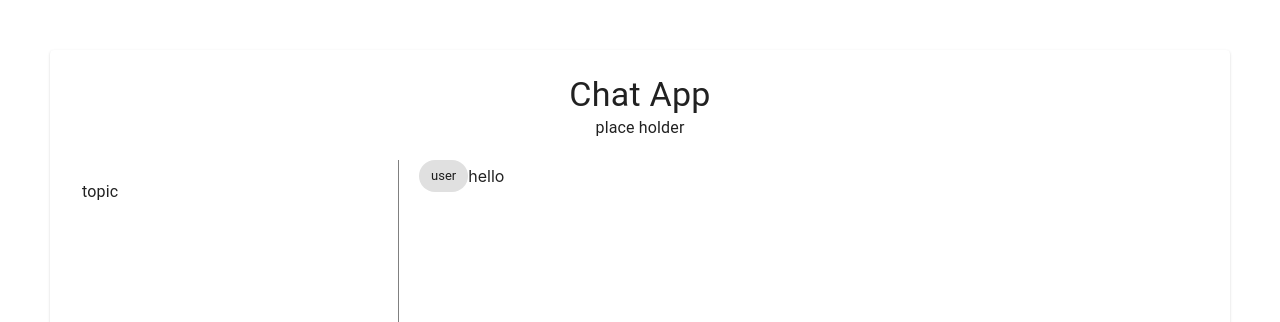
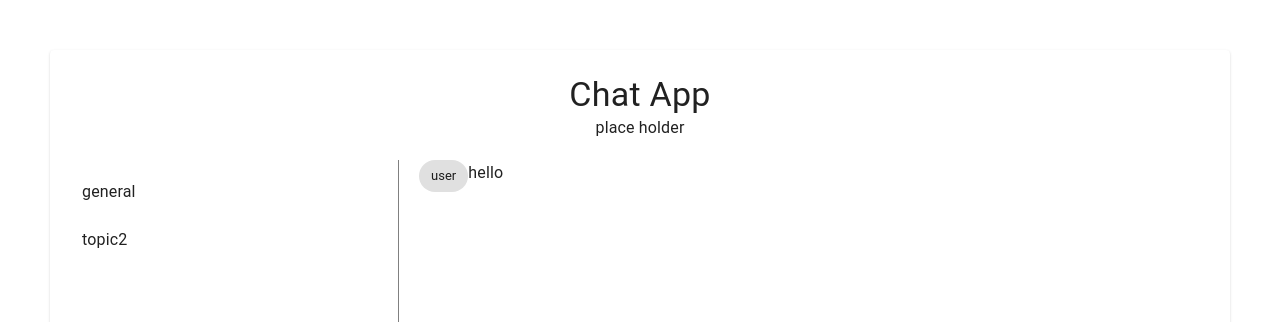
Before and after one commit to IvanTorresMia/LiveChat-withReact, a React (Create React App) app in the folder client/: page / in a window 1280 px wide. Shown: the top 322 px of the page. Built offline with nearby package versions, Linux system fonts and the light colour scheme.

Commit message:
utilizing context

```diff
--- a/client/src/Components/Dashboard.js
+++ b/client/src/Components/Dashboard.js
@@ -7,7 +7,8 @@ import ListItem from "@material-ui/core/ListItem";
 import ListItemText from "@material-ui/core/ListItemText";
 import Chip from "@material-ui/core/Chip";
 import Button from "@material-ui/core/Button";
-import TextField from '@material-ui/core/TextField';
+import TextField from "@material-ui/core/TextField";
+import { CTX } from "./Store";
 
 const useStyles = makeStyles((theme) => ({
   root: {
@@ -39,7 +40,16 @@ const useStyles = makeStyles((theme) => ({
 const Dashboard = () => {
   const classes = useStyles();
 
-  const [textValue, changeTextValue] = useState('')
+  // CTX STORE
+
+  const [allChats] = React.useContext(CTX);
+
+    console.log([allChats])
+
+    const topics = Object.keys(allChats)
+
+
+  const [textValue, changeTextValue] = useState("");
 
   return (
     <div>
@@ -51,7 +61,7 @@ const Dashboard = () => {
         <div className={classes.flex}>
           <div className={classes.topicsWindow}>
             <List>
-              {["topic"].map((topic) => (
+              {topics.map((topic) => (
                 <ListItem key={topic} button>
                   <ListItemText primary={topic} />
                 </ListItem>
@@ -62,13 +72,19 @@ const Dashboard = () => {
             {[{ from: "user", msg: "hello" }].map((chat, i) => (
               <div key={i} className={classes.flex}>
                 <Chip label={chat.from} />
-                <Typography variant="p">{chat.msg}</Typography>
+                <Typography variant="body1" gutterBottom>{chat.msg}</Typography>
               </div>
             ))}
           </div>
         </div>
         <div className={classes.flex}>
-        <TextField className={classes.chatBox} id="standard-basic" label="Message" value={textValue} onChange={e => changeTextValue(e.target.value)}/>
+          <TextField
+            className={classes.chatBox}
+            id="standard-basic"
+            label="Message"
+            value={textValue}
+            onChange={(e) => changeTextValue(e.target.value)}
+          />
           <Button variant="contained" color="primary">
             Send
           </Button>
```
